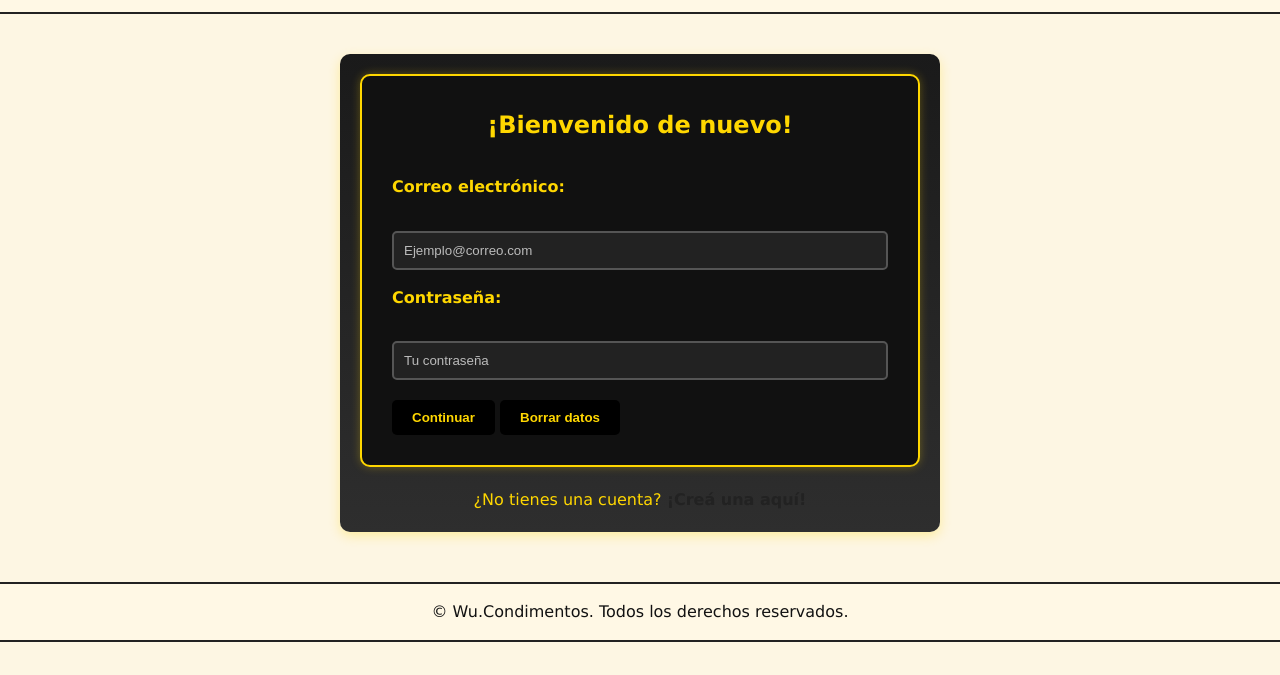
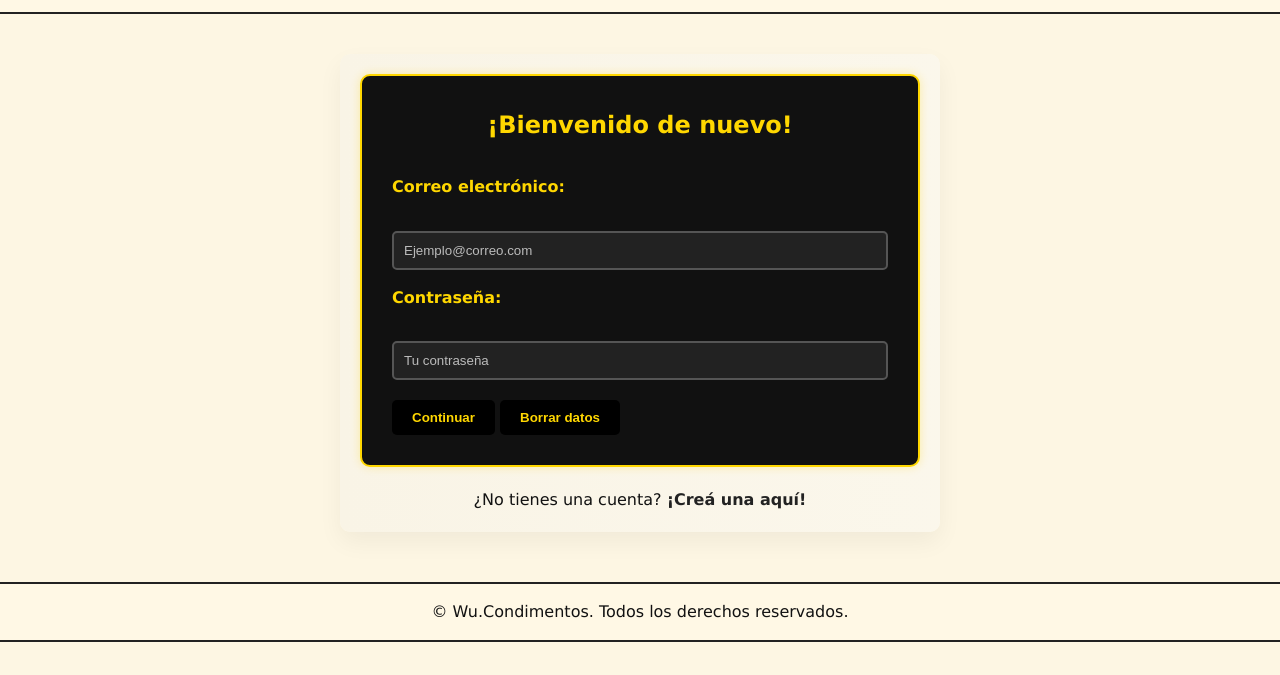
Before and after one commit to olatealejo/Wu.Condimentos, a plain HTML site: page log_in.html in a window 1280 px wide. Both pictures are taken after a click on the button "☀ Modo claro". Shown: the part 125-800 px from the top of the page. Drawn offline with Linux system fonts and the light colour scheme.

Commit message:
Agregamos contenedor <main> en modo claro con fondo animado.

```diff
--- a/CSS/log_in_estilo.css
+++ b/CSS/log_in_estilo.css
@@ -444,3 +444,16 @@ body.modo-claro #boton-tema:hover {
     background-color: #ffcc33;
     transform: scale(1.05);
 }
+/* Estilizar contenedor <main> en modo claro con fondo animado */
+body.modo-claro main {
+    max-width: 600px;
+    margin: 40px auto;
+    padding: 20px;
+    border-radius: 10px;
+    color: #121212;
+    background: linear-gradient(270deg, #fdb813, #fffdf6, #f9f4e6);
+    background-size: 600% 600%;
+    animation: gradient-lightmode 10s ease infinite, fadeInUp 1.5s ease forwards;
+    box-shadow: 0 10px 25px rgba(0, 0, 0, 0.05);
+    transition: transform 0.3s ease, box-shadow 0.3s ease;
+}
```
